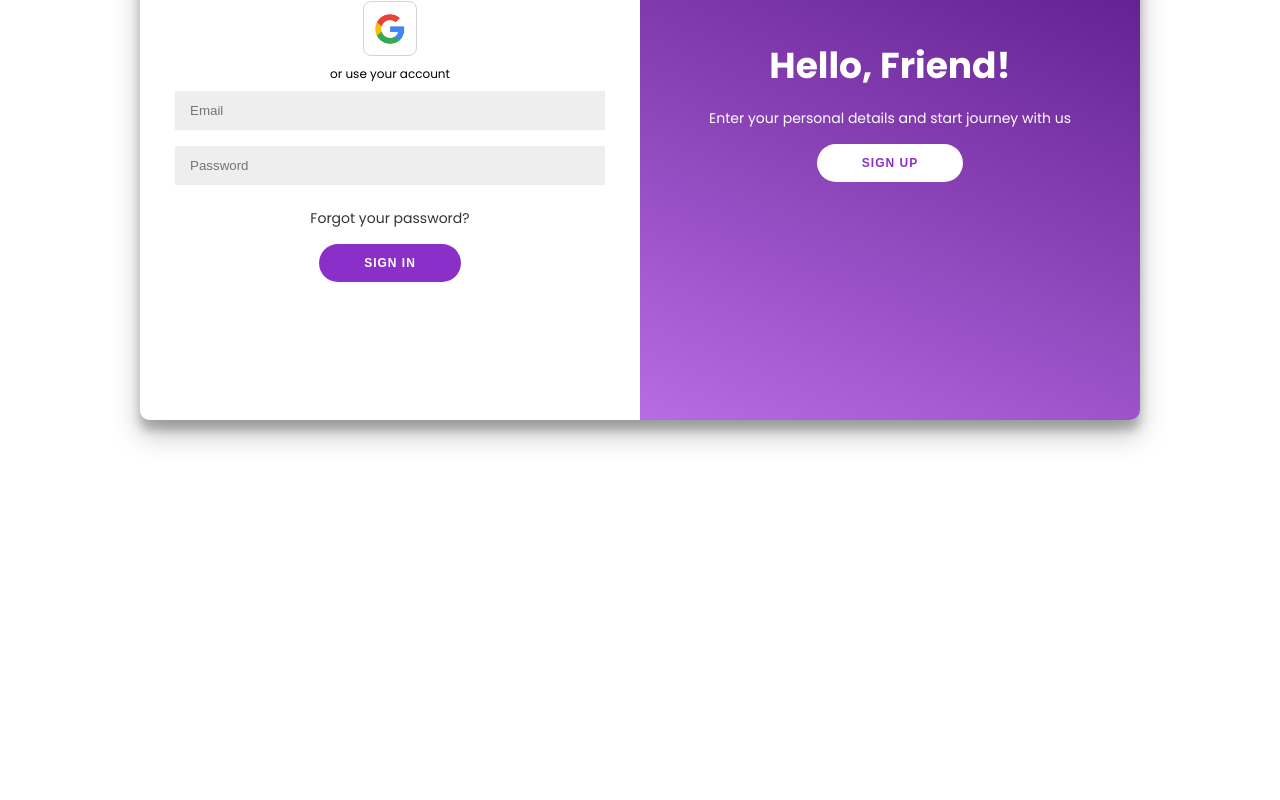
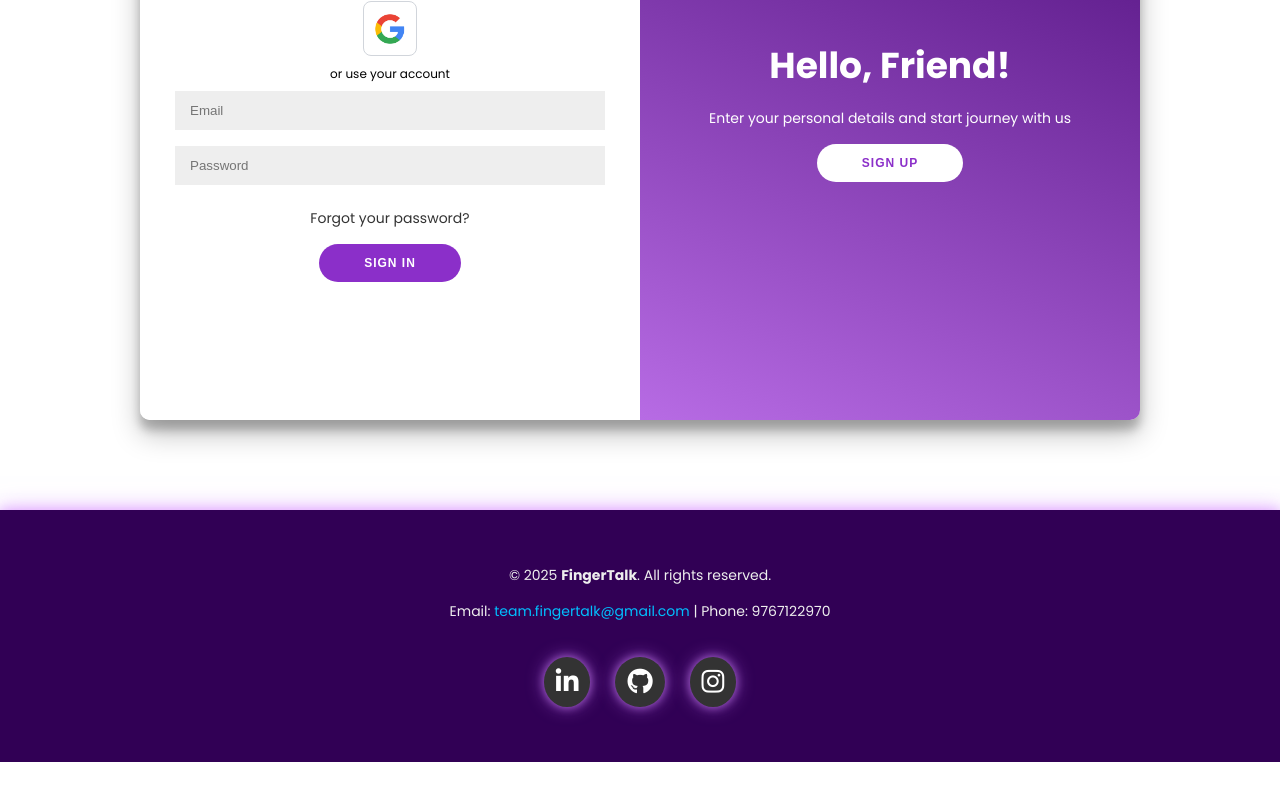
Before and after one commit to Viraj1923/sign-react-app, a React (Create React App) app: page /login in a window 1280 px wide. Shown: the part 401-1201 px from the top of the page. After the commit the page ends 1163 px from the top, so only its background shows below. Built offline with nearby package versions, Linux system fonts and the light colour scheme; no server answers.

Commit message:
footer changes

```diff
--- a/src/components/footer.css
+++ b/src/components/footer.css
@@ -23,9 +23,12 @@
   margin-top: 20px;
   display: flex;
   justify-content: center;
-  gap: 20px;
+  gap: 25px;
+
 }
 
+
+/* Add glowing pulse only to social icons */
 .social-icons i {
   font-size: 26px;
   color: #ffffff;
@@ -33,9 +36,40 @@
   background-color: #333;
   border-radius: 50%;
   transition: all 0.3s ease;
+  box-shadow: 0 0 10px rgba(210, 131, 255, 0.6);
+  animation: iconGlow 1.5s infinite alternate ease-in-out;
+}
+
+@keyframes iconGlow {
+  from {
+    box-shadow: 0 0 8px rgba(210, 131, 255, 0.5),
+                0 0 15px rgba(210, 131, 255, 0.5);
+  }
+  to {
+    box-shadow: 0 0 15px rgba(210, 131, 255, 1),
+                0 0 30px rgba(210, 131, 255, 1);
+  }
 }
 
 .social-icons i:hover {
   color: #fff;
   background-color: #D283FF;
 }
+
+.footer {
+  position: relative;
+  z-index: 2;
+  box-shadow: 0 0 15px rgba(210, 131, 255, 0.7);
+  animation: footerGlow 1.5s infinite alternate ease-in-out;
+}
+
+@keyframes footerGlow {
+  from {
+    box-shadow: 0 0 10px rgba(210, 131, 255, 0.5),
+                0 0 20px rgba(210, 131, 255, 0.5);
+  }
+  to {
+    box-shadow: 0 0 20px rgba(210, 131, 255, 1),
+                0 0 40px rgba(210, 131, 255, 1);
+  }
+}
--- a/src/components/footer.js
+++ b/src/components/footer.js
@@ -2,7 +2,7 @@ import "./footer.css"
 
 function Footer() {
     return (
-        <footer className="footer" id="contact" data-aos="fade-up">
+      <footer className="footer" id="contact">
         <div className="footer-content">
           <p>© 2025 <strong>FingerTalk</strong>. All rights reserved.</p>
           <p>
@@ -11,13 +11,13 @@ function Footer() {
           </p>
           {/* Social Media Links */}
           <div className="social-icons">
-            <a href="https://www.linkedin.com/in/onkargiri29/" target="_blank" rel="noreferrer" title="LinkedIn">
+            <a href="#" target="_blank" rel="noreferrer" title="LinkedIn">
               <i className="fab fa-linkedin-in"></i>
             </a>
             <a href="https://github.com/Onkargiri29" target="_blank" rel="noreferrer" title="GitHub">
               <i className="fab fa-github"></i>
             </a>
-            <a href="https://www.instagram.com/onkar_giri29/" target="_blank" rel="noreferrer" title="Instagram">
+            <a href="#" target="_blank" rel="noreferrer" title="Instagram">
               <i className="fab fa-instagram"></i>
             </a>
           </div>
```
